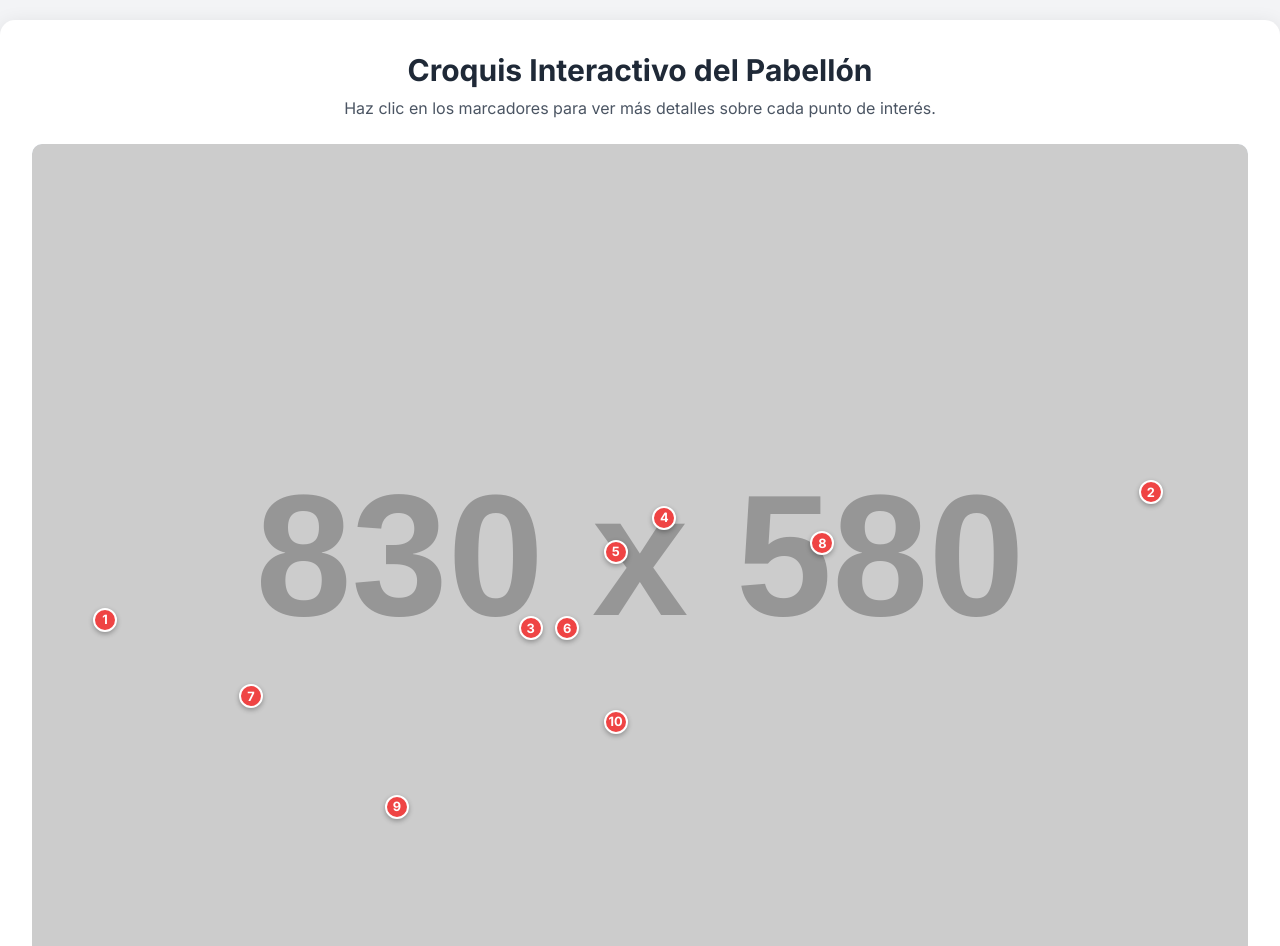
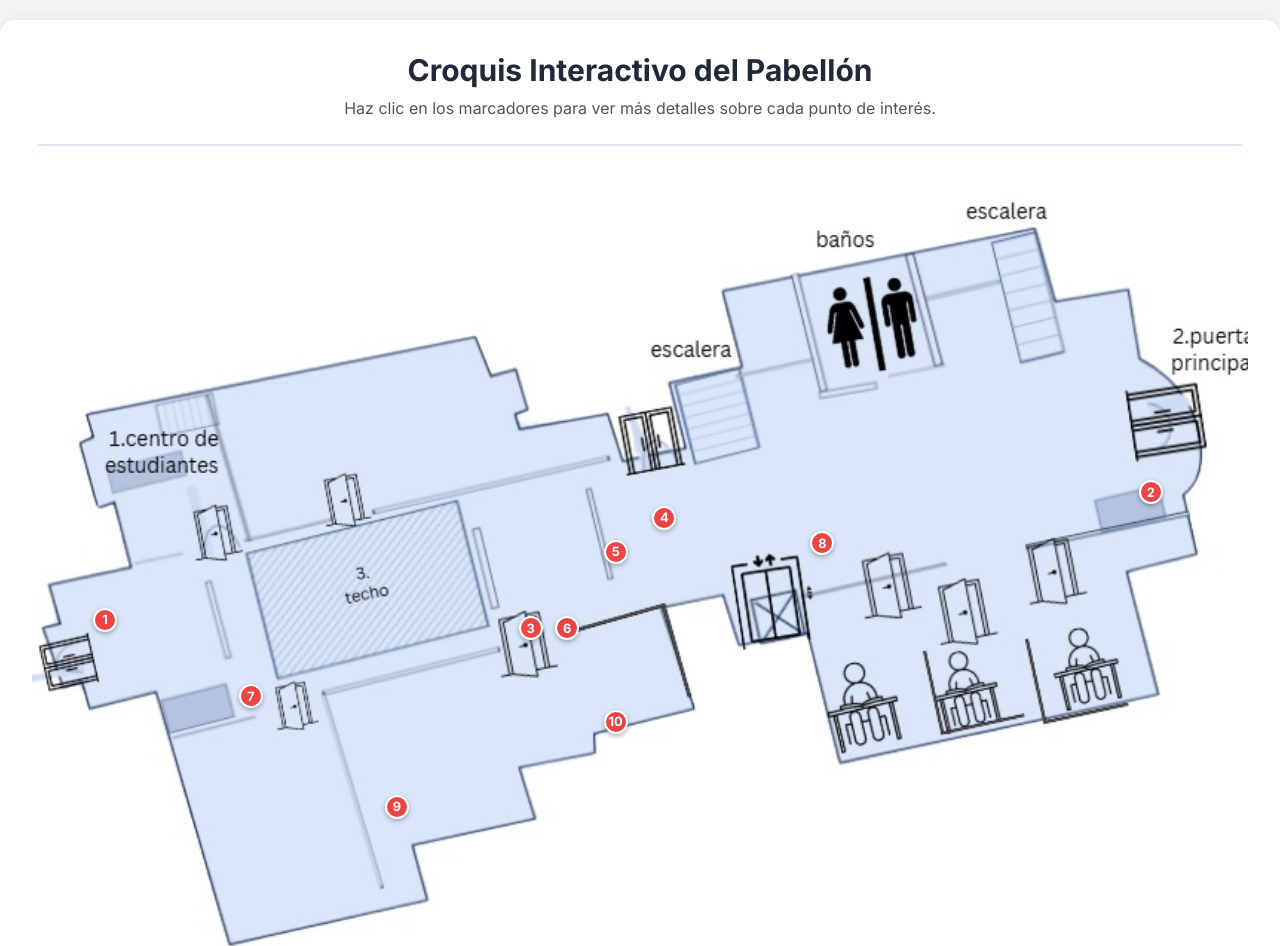
Before and after one commit to sebatorres231/casaverd2, a plain HTML site: page index.htm in a window 1280 px wide. Shown: the top 946 px of the page. Drawn offline with nearby package versions, Linux system fonts and the light colour scheme; placeholder pictures from the web are drawn by us.

Commit message:
Update index.htm

```diff
--- a/index.htm
+++ b/index.htm
@@ -137,7 +137,7 @@
 
         <div id="imageContainer" class="image-container">
             <img id="mainImage"
-                 src="image_b89efc.png"
+                 src="Imagen de WhatsApp 2025-06-12 a las 17.47.07_95294d95.jpg"
                  alt="Croquis del Pabellón"
                  onerror="this.onerror=null; this.src='https://placehold.co/830x580/FEE2E2/B91C1C?text=Error+al+cargar+la+imagen';">
             <!-- Markers will be injected here by JavaScript -->
```
